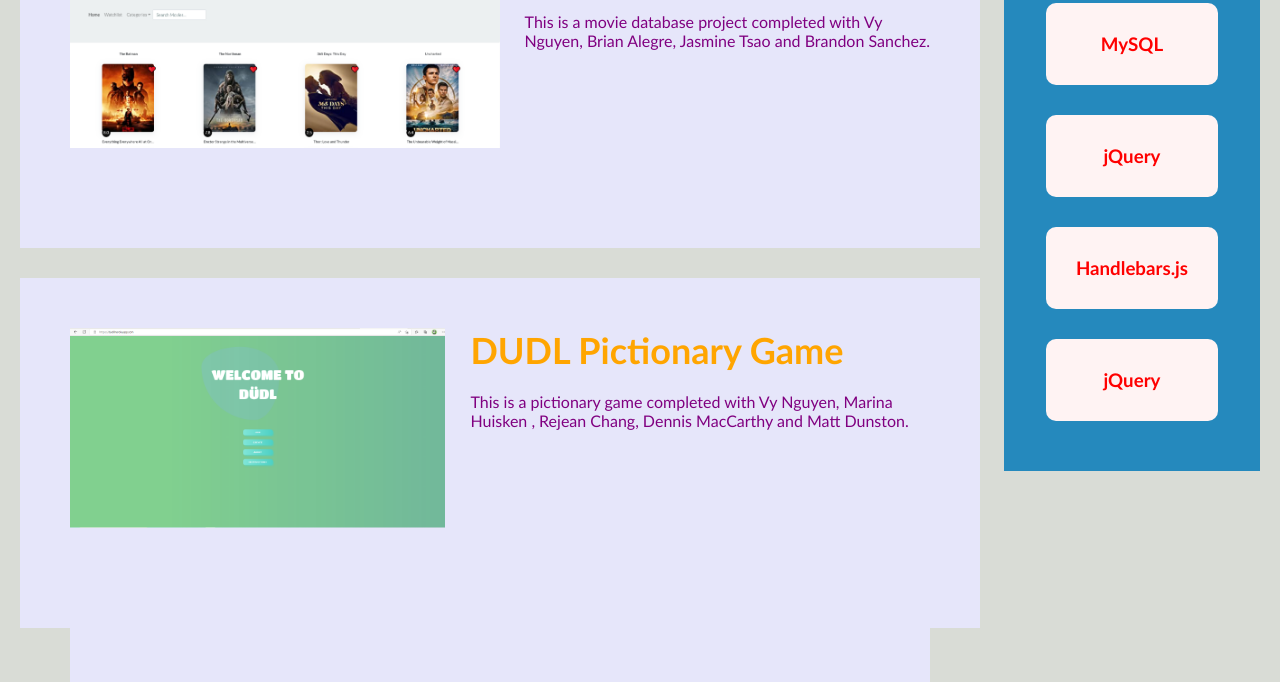
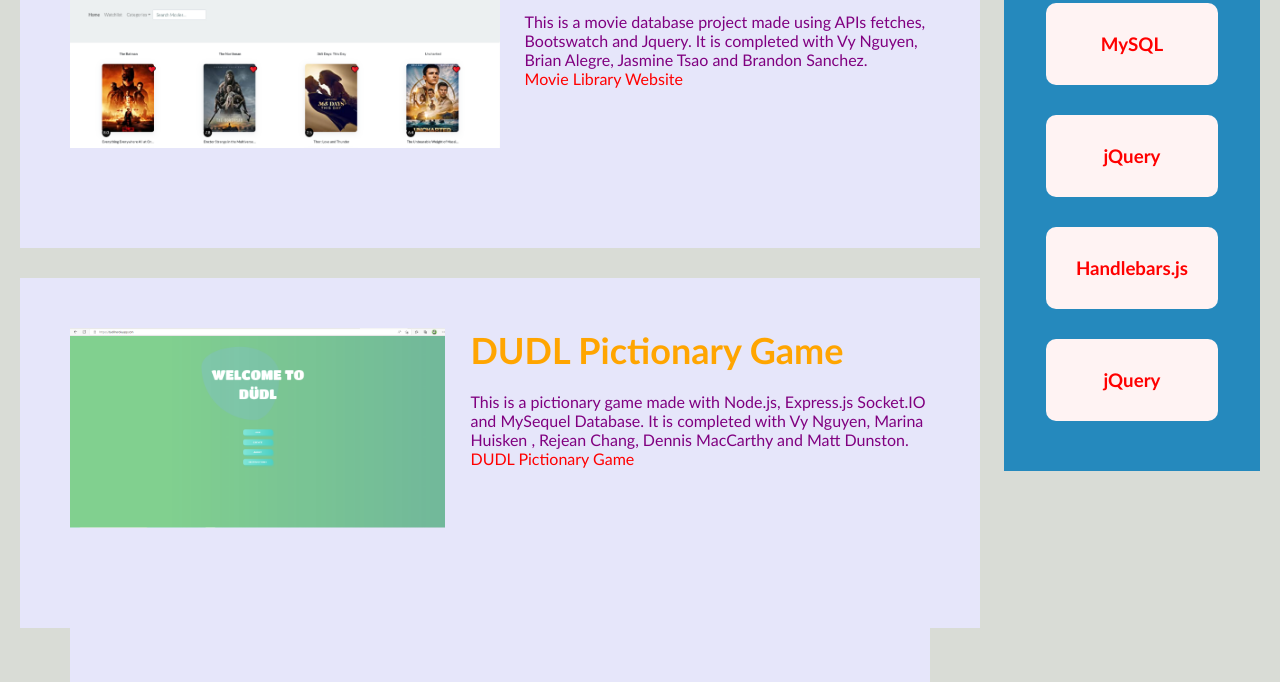
Before and after one commit to aksmagic31/portfolio-2, a plain HTML site: page index.html in a window 1280 px wide. Shown: the part 578-1260 px from the top of the page. Drawn offline with Linux system fonts and the light colour scheme.

Commit message:
updated website and readme

```diff
--- a/Assets/css/style.css
+++ b/Assets/css/style.css
@@ -79,7 +79,7 @@ header nav ul li {
 }
 
 a {
-    color: #ffffff;
+    color: red;
     text-decoration: none;
 }
 
--- a/index.html
+++ b/index.html
@@ -54,17 +54,20 @@
             <img src="movieLibrary.png" class="float-left" />
             <h2>Movie Library</h2>
             <p>
-               This is a movie database project completed with Vy Nguyen, Brian Alegre, Jasmine Tsao and Brandon Sanchez.
+               This is a movie database project made using APIs fetches, Bootswatch and Jquery. It is completed with Vy Nguyen, Brian Alegre, Jasmine Tsao and Brandon Sanchez.
              </p>
+             <a href="https://github.com/aksmagic31/Project1">Movie Library Website</a>
         </article>
 
         <article id="My-Portfolio" >
             <img src="DUDL.PNG" class="float-left" />
             <h2>DUDL Pictionary Game</h2>
             <p>
-                This is a pictionary game completed with Vy Nguyen, Marina Huisken , Rejean Chang, Dennis MacCarthy and  Matt Dunston.
+                This is a pictionary game made with Node.js, Express.js Socket.IO and MySequel Database. It is completed with Vy Nguyen, Marina Huisken , Rejean Chang, Dennis MacCarthy and  Matt Dunston.
+
 
             </p>
+            <a href="https://dudl.herokuapp.com/">DUDL Pictionary Game</a>
         <section>
             <article id="Contacts"></article>
             <h1>My Contacts</h1>
```
Also changed, not shown: 1 other file.
